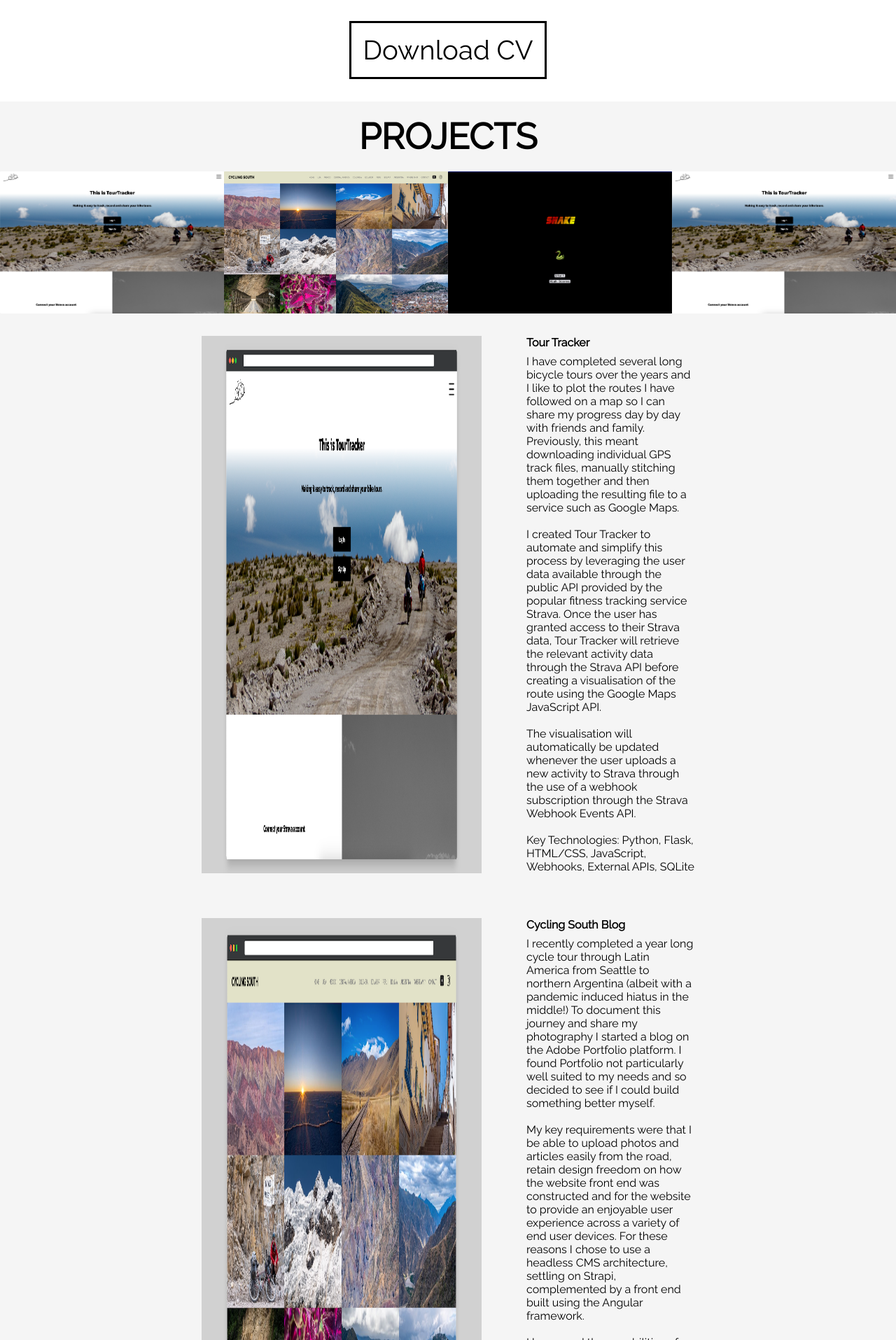
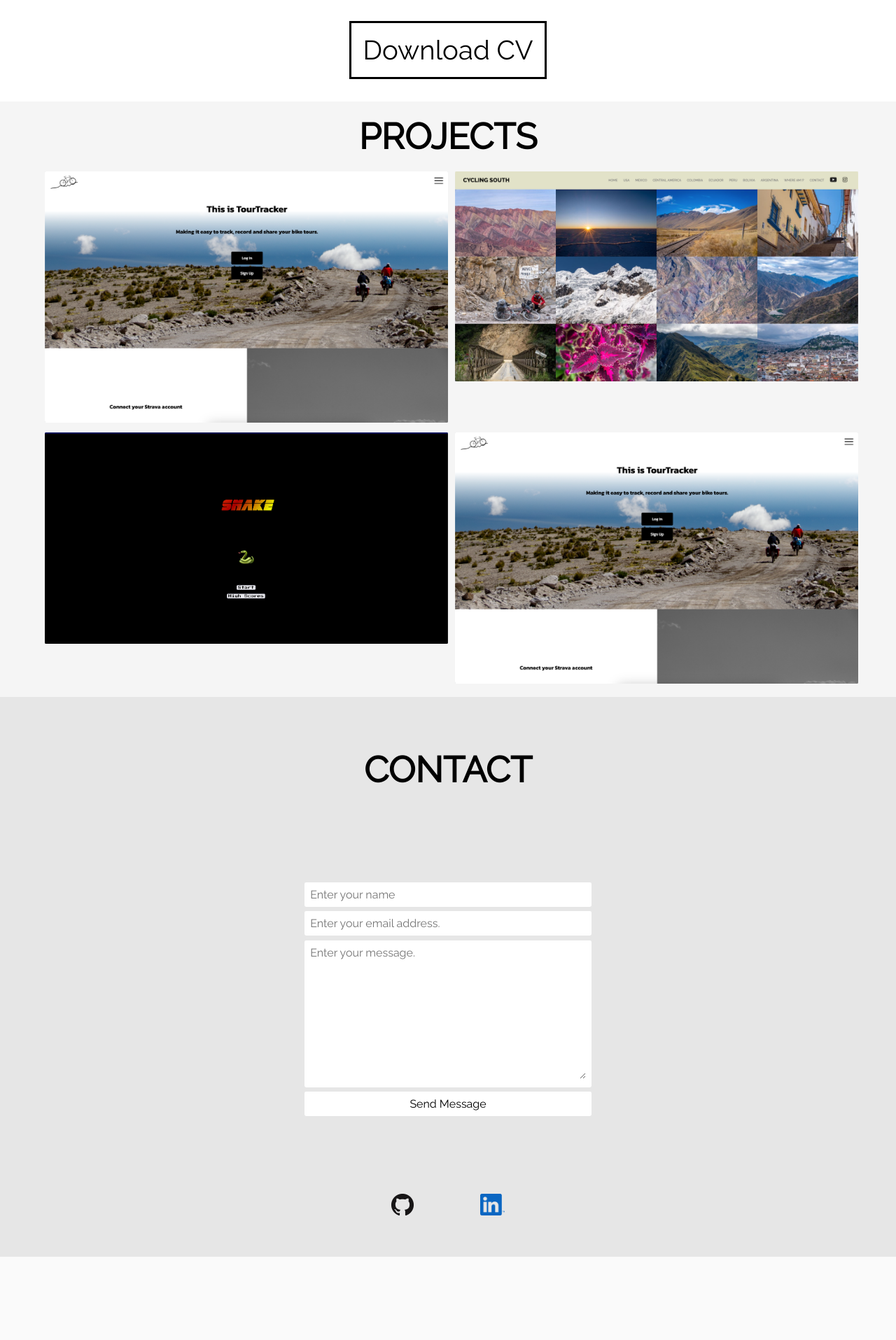
Before and after one commit to tw-smith/portfolio, a Flask app: page / in a window 1280 px wide. Shown: the part 1446-3361 px from the top of the page at 70% size. After the commit the page ends 3242 px from the top, so only its background shows below. Run offline with Flask 2, Linux system fonts and the light colour scheme; some libraries are stand-ins or nearby versions.

Commit message:
adds grid project menu

```diff
--- a/app/static/style.css
+++ b/app/static/style.css
@@ -160,23 +160,27 @@ body {
   justify-content: center;
   align-items: center;
   scroll-margin-top: 50px;
+  padding-bottom: 15px;
   /*width: 100vw;*/
   /*height: 100vh;*/
+  background-color: #f5f5f5;
 }
 
 .projectsgallery {
-  display: flex;
-  flex-direction: row;
-  width: 100%;
+  display: grid;
+  grid-template-columns: 100%;
+  row-gap: 10px;
+  column-gap: 10px;
+  width: 90%;
 }
 
-.projectsgallery__tile {
-  width: 25%;
-}
+/*.projectsgallery__tile {*/
+/*  width: 25%;*/
+/*}*/
 
 .projectsgallery__tile img {
   width: 100%;
-  height: 100%;
+  height: auto;
 }
 
 .project__content {
@@ -202,6 +206,21 @@ body {
 
 
 @media screen and (min-width: 1100px) {
+  .projectsgallery {
+    display: grid;
+    grid-template-columns: 50% 50%;
+    row-gap: 10px;
+    column-gap: 10px;
+    width: 90%;
+  }
+
+  .projectsgallery__tile img {
+    width: 100%;
+    height: auto;
+  }
+
+
+
   .project__content{
     width: 60vw;
     flex-direction: row;
@@ -220,7 +239,7 @@ body {
   flex-direction: column;
   justify-content: space-around;
   align-items: center;
-  /*width: 100vw;*/
+  width: 100vw;
   height: 100vh;
   background-color: rgb(230,230,230);
 }
@@ -303,11 +322,6 @@ body {
     font-size: 3.2rem;
   }
 
-  /* Add off grey background to highlight section differences (looks weird on mobile) */
-  .projects {
-    background-color: #f5f5f5;
-  }
-
   .topnav {
     justify-content: space-between;
   }
--- a/app/templates/index.html
+++ b/app/templates/index.html
@@ -74,62 +74,62 @@
 
 
           </div>
-        <div id="analogue-exif" class="project__content">
-          <img class="project__photo" src="static/tourtracker-screely-mockup_resize.png" alt="Tourtracker mockup image">
-          <div class="project__text">
-            <h3 class="project__header">Tour Tracker</h3>
-            <p class="project__description">I have completed several long bicycle tours over the years and I like to
-                plot the routes I have followed on a map so I can share my progress day by day with friends and family.
-                Previously, this meant downloading individual GPS track files, manually stitching them together and then
-                uploading the resulting file to a service such as Google Maps.
-                <br><br>
-                I created Tour Tracker to automate and simplify this process by leveraging the user data available
-                through the public API provided by the popular fitness tracking service Strava. Once the user has
-                granted access to their Strava data, Tour Tracker will retrieve the relevant activity data through the
-                Strava API before creating a visualisation of the route using the Google Maps JavaScript API.
-                <br><br>
-                The visualisation will automatically be updated whenever the user uploads a new activity to Strava
-                through the use of a webhook subscription through the Strava Webhook Events API.
-                <br><br>
-                Key Technologies: Python, Flask, HTML/CSS, JavaScript, Webhooks, External APIs, SQLite
-            </p>
-          </div>
-        </div>
-        <div id="recipe-reader" class="project__content">
-          <img class="project__photo" src="static/cyclingsouth-screely-mockup_resize.png" alt="Cycling South mockup image">
-          <div class="project__text">
-            <h3 class="project__header">Cycling South Blog</h3>
-            <p class="project__description">I recently completed a year long cycle tour through Latin America from
-                Seattle to northern Argentina (albeit with a pandemic induced hiatus in the middle!) To document this
-                journey and share my photography I started a blog on the Adobe Portfolio platform. I found Portfolio
-                not particularly well suited to my needs and so decided to see if I could build something better myself.
-                <br><br>
-                My key requirements were that I be able to upload photos and articles easily from the road, retain
-                design freedom on how the website front end was constructed and for the website to provide an enjoyable
-                user experience across a variety of end user devices. For these reasons I chose to use a headless CMS
-                architecture, settling on Strapi, complemented by a front end built using the Angular framework.
-                <br><br>
-                I leveraged the capabilities of the Angular framework, such as using dependency injection to inject a
-                service to resize image files based on viewport size.
-                <br><br>
-                Key Technologies: Strapi CMS, Angular, Responsive Web Design, TypeScript
-            </p>
-          </div>
-        </div>
-        <div id="tour-tracker" class="project__content">
-          <img class="project__photo" src="static/arcade-screely-mockup_resize.png" alt="Arcade mockup image">
-          <div class="project__text">
-            <h3 class="project__title">Arcade</h3>
-            <p class="project__description">I am a big fan of cycle touring and I like to plot the routes I have followed on a map day by day so
-              friends and family back home can follow my progress. Previously, this meant downloading individual GPS track data files
-              before manually joining them and uploading to a Google Maps account.
-              <br><br>
-              This app allows the user to connect to their account on a number of popular fitness tracking services (Strava, RideWithGPS etc)
-              and specify a date range. The app will then retrieve the GPS track data for all activities in that date range before plotting
-              them on a map which the user can then share or embed in their own website.
-            </p>
-          </div>
-        </div>
+{#        <div id="analogue-exif" class="project__content">#}
+{#          <img class="project__photo" src="static/tourtracker-screely-mockup_resize.png" alt="Tourtracker mockup image">#}
+{#          <div class="project__text">#}
+{#            <h3 class="project__header">Tour Tracker</h3>#}
+{#            <p class="project__description">I have completed several long bicycle tours over the years and I like to#}
+{#                plot the routes I have followed on a map so I can share my progress day by day with friends and family.#}
+{#                Previously, this meant downloading individual GPS track files, manually stitching them together and then#}
+{#                uploading the resulting file to a service such as Google Maps.#}
+{#                <br><br>#}
+{#                I created Tour Tracker to automate and simplify this process by leveraging the user data available#}
+{#                through the public API provided by the popular fitness tracking service Strava. Once the user has#}
+{#                granted access to their Strava data, Tour Tracker will retrieve the relevant activity data through the#}
+{#                Strava API before creating a visualisation of the route using the Google Maps JavaScript API.#}
+{#                <br><br>#}
+{#                The visualisation will automatically be updated whenever the user uploads a new activity to Strava#}
+{#                through the use of a webhook subscription through the Strava Webhook Events API.#}
+{#                <br><br>#}
+{#                Key Technologies: Python, Flask, HTML/CSS, JavaScript, Webhooks, External APIs, SQLite#}
+{#            </p>#}
+{#          </div>#}
+{#        </div>#}
+{#        <div id="recipe-reader" class="project__content">#}
+{#          <img class="project__photo" src="static/cyclingsouth-screely-mockup_resize.png" alt="Cycling South mockup image">#}
+{#          <div class="project__text">#}
+{#            <h3 class="project__header">Cycling South Blog</h3>#}
+{#            <p class="project__description">I recently completed a year long cycle tour through Latin America from#}
+{#                Seattle to northern Argentina (albeit with a pandemic induced hiatus in the middle!) To document this#}
+{#                journey and share my photography I started a blog on the Adobe Portfolio platform. I found Portfolio#}
+{#                not particularly well suited to my needs and so decided to see if I could build something better myself.#}
+{#                <br><br>#}
+{#                My key requirements were that I be able to upload photos and articles easily from the road, retain#}
+{#                design freedom on how the website front end was constructed and for the website to provide an enjoyable#}
+{#                user experience across a variety of end user devices. For these reasons I chose to use a headless CMS#}
+{#                architecture, settling on Strapi, complemented by a front end built using the Angular framework.#}
+{#                <br><br>#}
+{#                I leveraged the capabilities of the Angular framework, such as using dependency injection to inject a#}
+{#                service to resize image files based on viewport size.#}
+{#                <br><br>#}
+{#                Key Technologies: Strapi CMS, Angular, Responsive Web Design, TypeScript#}
+{#            </p>#}
+{#          </div>#}
+{#        </div>#}
+{#        <div id="tour-tracker" class="project__content">#}
+{#          <img class="project__photo" src="static/arcade-screely-mockup_resize.png" alt="Arcade mockup image">#}
+{#          <div class="project__text">#}
+{#            <h3 class="project__title">Arcade</h3>#}
+{#            <p class="project__description">I am a big fan of cycle touring and I like to plot the routes I have followed on a map day by day so #}
+{#              friends and family back home can follow my progress. Previously, this meant downloading individual GPS track data files #}
+{#              before manually joining them and uploading to a Google Maps account.#}
+{#              <br><br>#}
+{#              This app allows the user to connect to their account on a number of popular fitness tracking services (Strava, RideWithGPS etc) #}
+{#              and specify a date range. The app will then retrieve the GPS track data for all activities in that date range before plotting #}
+{#              them on a map which the user can then share or embed in their own website.#}
+{#            </p>#}
+{#          </div>#}
+{#        </div>#}
       </section>
       <!-- Contact Me -->
       <section id="contact" class="contact">
```
